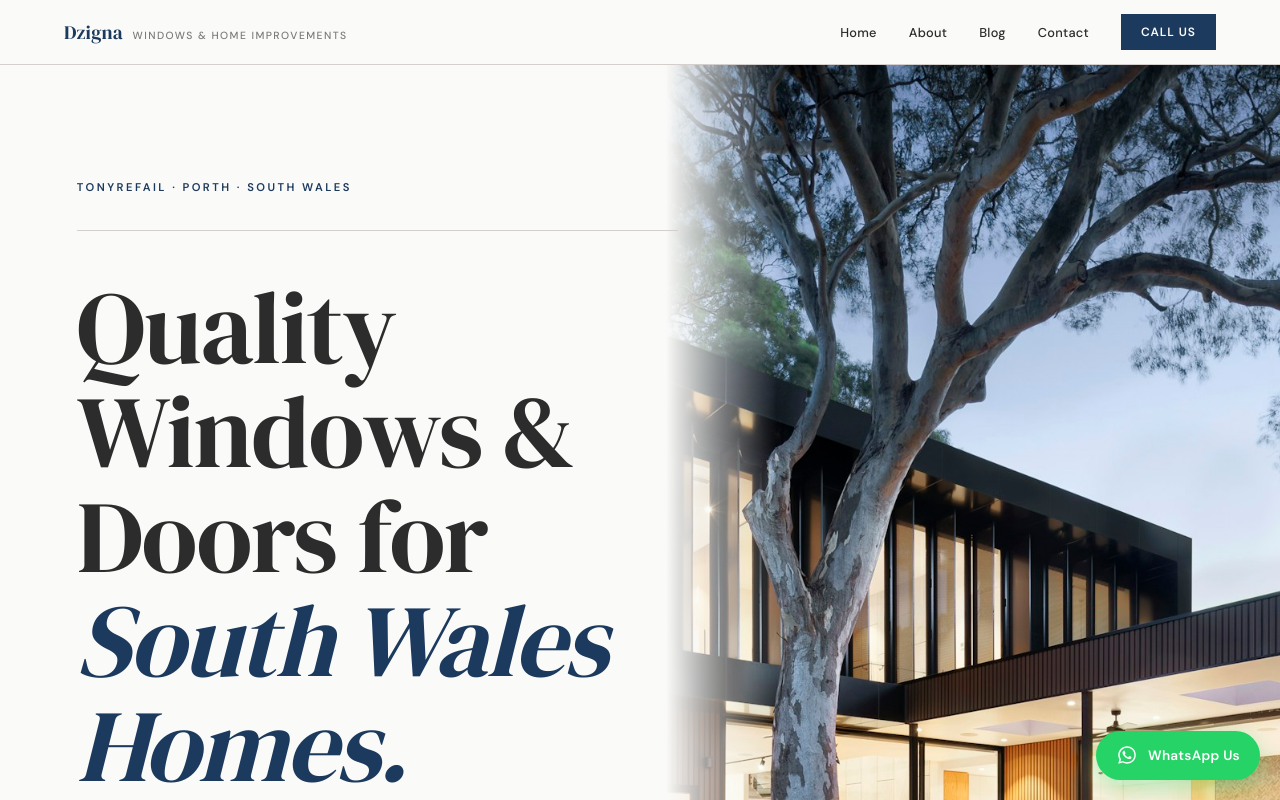
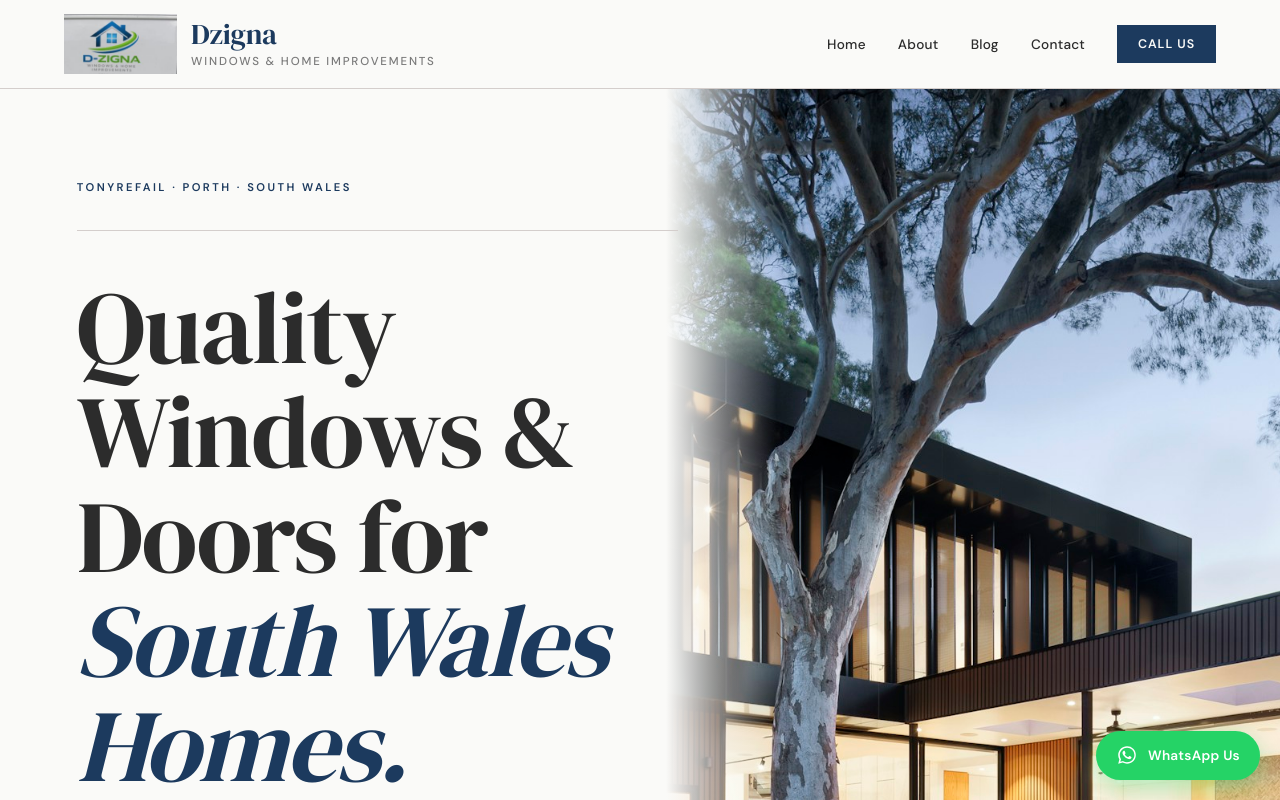
Before and after one commit to samdygiko/dzigna-windows, a Next.js app: page / in a window 1280 px wide. Shown: the top 800 px of the page. Built offline with nearby package versions, Linux system fonts and the light colour scheme.

Commit message:
feat: add D-Zigna logo to nav, enlarge brand wordmark

```diff
--- a/app/about/page.tsx
+++ b/app/about/page.tsx
@@ -18,7 +18,7 @@ export default function AboutPage() {
   return (
     <>
       <Nav />
-      <main style={{ paddingTop: "64px", background: "var(--bg)", minHeight: "100vh" }}>
+      <main style={{ paddingTop: "88px", background: "var(--bg)", minHeight: "100vh" }}>
         <section
           style={{
             maxWidth: "1100px",
--- a/app/blog/[slug]/page.tsx
+++ b/app/blog/[slug]/page.tsx
@@ -34,7 +34,7 @@ export default async function BlogPostPage({
   return (
     <>
       <Nav />
-      <main style={{ paddingTop: "64px", background: "var(--bg)", minHeight: "100vh" }}>
+      <main style={{ paddingTop: "88px", background: "var(--bg)", minHeight: "100vh" }}>
         <article
           style={{
             maxWidth: "720px",
--- a/app/blog/page.tsx
+++ b/app/blog/page.tsx
@@ -13,7 +13,7 @@ export default function BlogIndexPage() {
   return (
     <>
       <Nav />
-      <main style={{ paddingTop: "64px", background: "var(--bg)", minHeight: "100vh" }}>
+      <main style={{ paddingTop: "88px", background: "var(--bg)", minHeight: "100vh" }}>
         <section
           style={{
             maxWidth: "1100px",
--- a/app/components/Nav.tsx
+++ b/app/components/Nav.tsx
@@ -1,6 +1,7 @@
 "use client";
 
 import Link from "next/link";
+import Image from "next/image";
 import { useState } from "react";
 
 const NAV_LINKS = [
@@ -33,16 +34,40 @@ export default function Nav() {
           display: "flex",
           alignItems: "center",
           justifyContent: "space-between",
-          height: "64px",
+          height: "88px",
         }}
       >
-        <Link href="/" style={{ display: "flex", alignItems: "baseline", gap: "0.6rem", textDecoration: "none" }}>
+        <Link
+          href="/"
+          aria-label="Dzigna Windows & Home Improvements — home"
+          style={{
+            display: "flex",
+            alignItems: "center",
+            gap: "0.9rem",
+            textDecoration: "none",
+          }}
+        >
+          <Image
+            src="/images/logo.png"
+            alt="Dzigna Windows & Home Improvements logo"
+            width={248}
+            height={132}
+            priority
+            style={{
+              height: "60px",
+              width: "auto",
+              display: "block",
+            }}
+          />
+          <div style={{ display: "flex", flexDirection: "column", lineHeight: 1 }}>
             <span
+              className="brand-mark"
               style={{
                 fontFamily: "var(--font-dm-serif), serif",
-              fontSize: "1.2rem",
+                fontSize: "1.8rem",
                 color: "var(--navy)",
-              letterSpacing: "0.01em",
+                letterSpacing: "-0.005em",
+                lineHeight: 1,
               }}
             >
               Dzigna
@@ -51,15 +76,17 @@ export default function Nav() {
               className="brand-strap"
               style={{
                 fontFamily: "var(--font-dm-sans), sans-serif",
-              fontSize: "0.65rem",
+                fontSize: "0.72rem",
                 fontWeight: 500,
-              letterSpacing: "0.14em",
+                letterSpacing: "0.16em",
                 textTransform: "uppercase",
                 color: "var(--muted)",
+                marginTop: "0.45rem",
               }}
             >
-            Windows & Home Improvements
+              Windows &amp; Home Improvements
             </span>
+          </div>
         </Link>
 
         {/* Desktop links */}
@@ -73,7 +100,7 @@ export default function Nav() {
               href={l.href}
               style={{
                 fontFamily: "var(--font-dm-sans), sans-serif",
-                fontSize: "0.8rem",
+                fontSize: "0.85rem",
                 fontWeight: 500,
                 letterSpacing: "0.02em",
                 color: "var(--ink)",
@@ -87,13 +114,13 @@ export default function Nav() {
             href="tel:07970722720"
             style={{
               fontFamily: "var(--font-dm-sans), sans-serif",
-              fontSize: "0.75rem",
+              fontSize: "0.78rem",
               fontWeight: 600,
               letterSpacing: "0.08em",
               textTransform: "uppercase",
               background: "var(--navy)",
               color: "var(--bg)",
-              padding: "0.6rem 1.25rem",
+              padding: "0.7rem 1.3rem",
               textDecoration: "none",
             }}
           >
@@ -115,7 +142,7 @@ export default function Nav() {
             color: "var(--ink)",
           }}
         >
-          <svg width="26" height="26" viewBox="0 0 24 24" fill="none" stroke="currentColor" strokeWidth="1.8" aria-hidden="true">
+          <svg width="28" height="28" viewBox="0 0 24 24" fill="none" stroke="currentColor" strokeWidth="1.8" aria-hidden="true">
             {open ? (
               <>
                 <line x1="5" y1="5" x2="19" y2="19" />
@@ -188,6 +215,7 @@ export default function Nav() {
       <style>{`
         @media (max-width: 800px) {
           .brand-strap { display: none !important; }
+          .brand-mark { font-size: 1.45rem !important; }
           .nav-desktop { display: none !important; }
           .nav-burger { display: inline-flex !important; }
           .nav-mobile-panel { display: block !important; }
```
Also changed, not shown: public/images/logo.png (added). Lines whose indentation alone changed are shown as unchanged.
